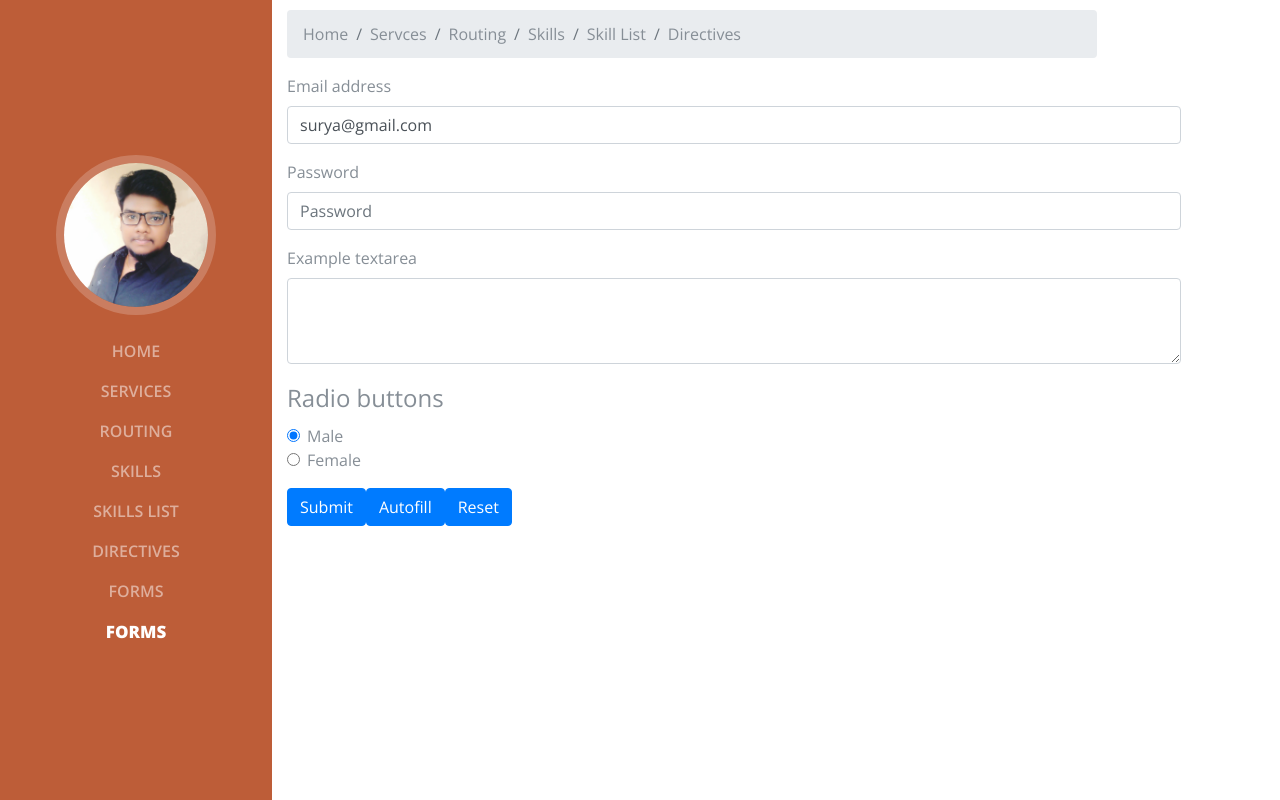
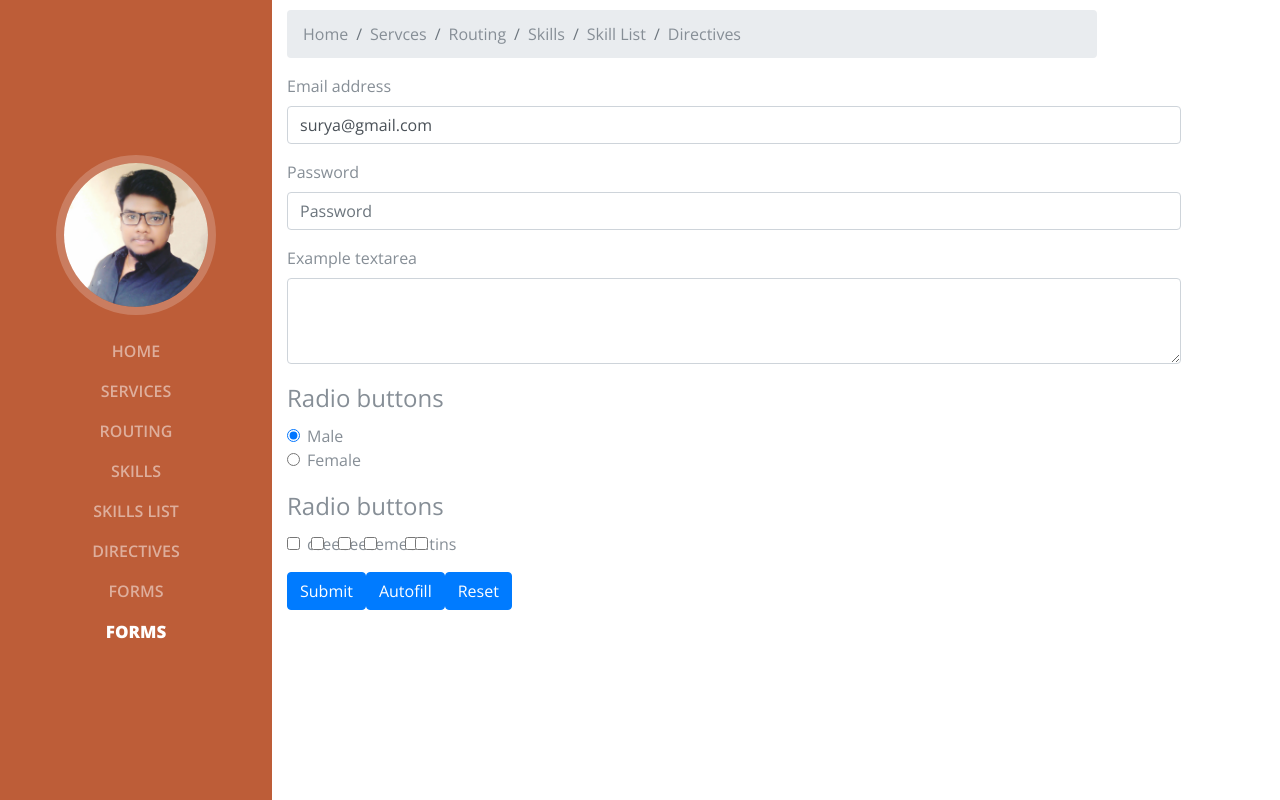
Before and after one commit to suryabogadhi/newwebapp, an Angular app: page /reactiveforms in a window 1280 px wide. Built offline with nearby package versions, Linux system fonts and the light colour scheme; a web font is replaced by a local one.

Commit message:
form arrays discussed

```diff
--- a/src/app/forms/forms.component.ts
+++ b/src/app/forms/forms.component.ts
@@ -104,8 +104,10 @@ export class FormsComponent implements OnInit {
   }
 
   compareTech(t1, t2): boolean {
-    // console.log(t1.techId +'-' + t2.techId);
-    return t1 && t2 ? t1.techId === t2.techId : t1 === t2;
+    console.log(t1.techId + '-' + t2.techId);
+    console.log(t1.techId === t2.techId);
+    //return t1 && t2 ? t1.techId === t2.techId : t1 === t2;
+    return t1.techId === t2.techId;
   }
 
 }
--- a/src/app/reactiveforms/reactiveforms.component.html
+++ b/src/app/reactiveforms/reactiveforms.component.html
@@ -39,6 +39,15 @@
             </div>
           </fieldset>
 
+          <fieldset class="form-group" formArrayName="categories">
+            <legend>Radio buttons</legend>
+            <div class="form-check">
+              <label class="form-check-label" *ngFor="let subject of subjects; let i = index;">
+                <input type="checkbox" class="form-check-input" formControlName="{{i}}"  value="{{subject}}">{{subject}}
+              </label>
+            </div>
+          </fieldset>
+
           <button type="submit" class="btn btn-primary">Submit</button>
           <button type="button" (click)="autofillForm()" class="btn btn-primary">Autofill</button>
           <button type="button" (click)="resetForm()" class="btn btn-primary">Reset</button>
--- a/src/app/reactiveforms/reactiveforms.component.ts
+++ b/src/app/reactiveforms/reactiveforms.component.ts
@@ -1,5 +1,6 @@
 import { Component, OnInit } from '@angular/core';
-import {FormControl, FormGroup, FormGroupName, Validators} from "@angular/forms";
+import {FormArray, FormControl, FormGroup, FormGroupName, Validators} from "@angular/forms";
+import {forEach} from "@angular/router/src/utils/collection";
 
 @Component({
   selector: 'app-reactiveforms',
@@ -10,17 +11,27 @@ export class ReactiveformsComponent implements OnInit {
 
   registerForm: FormGroup;
   myemail: string;
+  subjects:Array<string> = ['cse','eee','ece','mech','it','ins'];
+  catarray;
 
   constructor() { }
 
   ngOnInit() {
+    this.catarray = new FormArray([]);
+    let temp = this;
+
+    this.subjects.forEach(function(sub){
+      temp.catarray.push(new FormControl());
+    });
+
     this.registerForm = new FormGroup({
       'logindata': new FormGroup({
         'email': new FormControl('surya@gmail.com', [Validators.required, Validators.email]),
         'password': new FormControl(null, Validators.required),
       }, Validators.required),
       'gender': new FormControl('male', Validators.required),
-      'description': new FormControl(null, Validators.required)
+      'description': new FormControl(null, Validators.required),
+      'categories':this.catarray
     });
   }
 
@@ -33,11 +44,22 @@ export class ReactiveformsComponent implements OnInit {
 
       'gender':'male',
       'description':'this is a sample text'
-    })
+      // 'categories':[
+      //   'cse',
+      //   null,
+      //   'ece',
+      //   'eee'
+      // ]
+    });
+    for (let _i = 0; _i < this.subjects.length; _i++) {
+      this.catarray.at(_i).patchValue([this.subjects[_i]]);
+    }
   }
+
 
   submitForm(){
     console.log(this.registerForm);
+    // console.log(this.registerForm.get('gender').valid);
     // console.log(this.registerForm.controls.description.valid);
   }
 
```
Also changed, not shown: .angular-cli.json.
